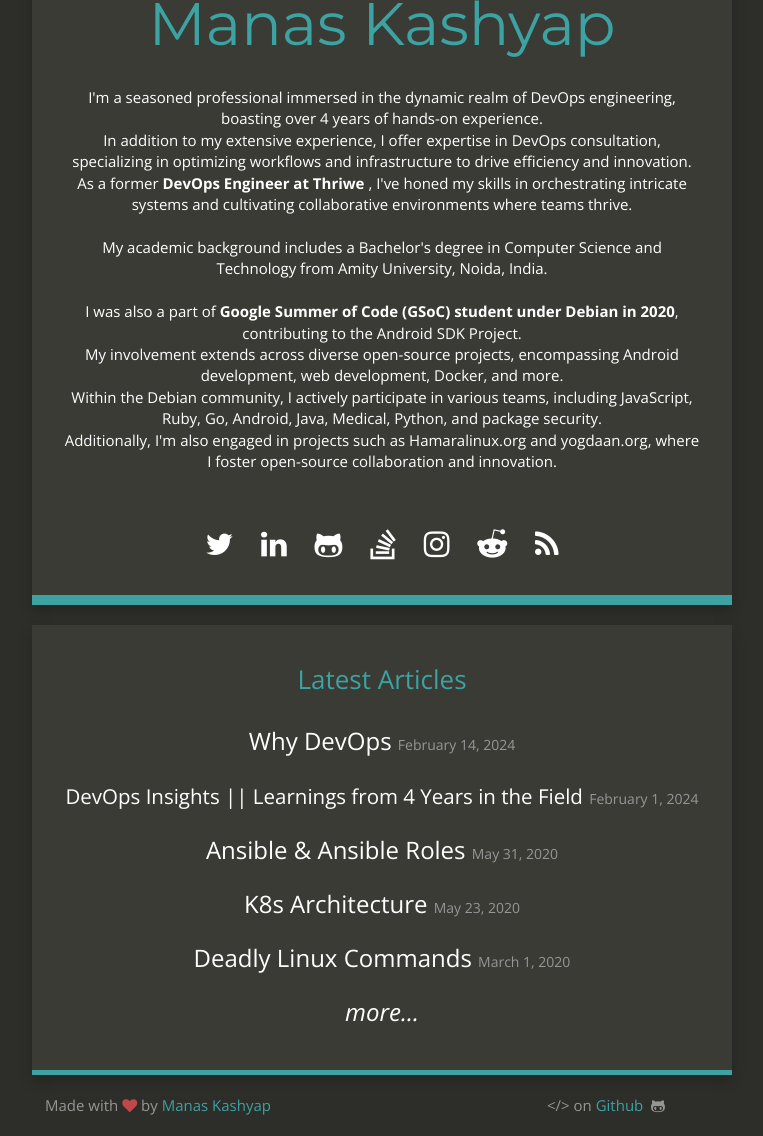
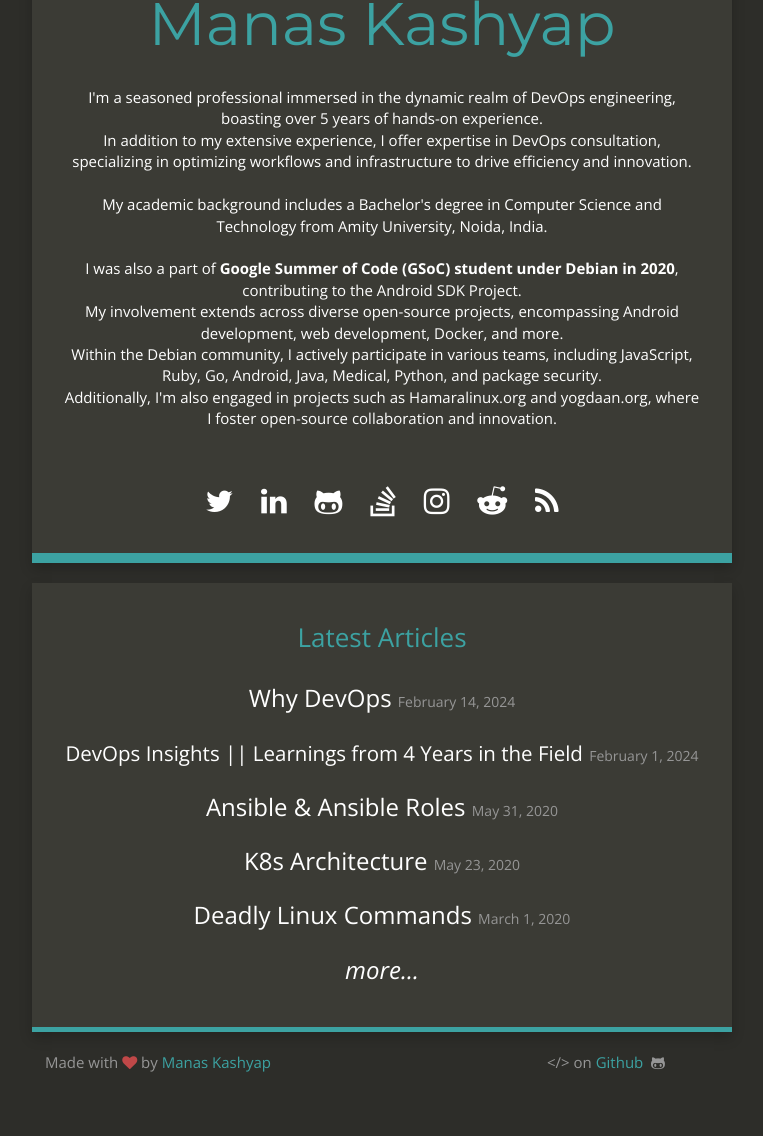
Before and after one commit to Manas-kashyap/Manas-kashyap.github.io, a Jekyll site: the page built from index.html, in a window 1280 px wide, cut to the strip 174-1310 px from the top of the page. Shown: the whole strip, without its empty margins (258-1021 px from the left). Built offline with Jekyll 4.4.1, drawn with Linux system fonts in a browser that asks for light colours; nearby versions of some CDN libraries; after the commit the page ends 1267 px from its top, so only the background shows below that.

Commit message:
changed my year of experience

```diff
--- a/_config.yml
+++ b/_config.yml
@@ -4,9 +4,8 @@ email: manas.kashyap0809@gmail.com
 description: "Senior DevOps Engineer"
 baseurl: ""
 url: "https://Manas-kashyap.github.io"
-title_description: "I'm a seasoned professional immersed in the dynamic realm of DevOps engineering, boasting over 4 years of hands-on experience.
+title_description: "I'm a seasoned professional immersed in the dynamic realm of DevOps engineering, boasting over 5 years of hands-on experience.
 <br /> In addition to my extensive experience, I offer expertise in DevOps consultation, specializing in optimizing workflows and infrastructure to drive efficiency and innovation.
-<br /> As a former <strong> DevOps Engineer at Thriwe </strong>, I've honed my skills in orchestrating intricate systems and cultivating collaborative environments where teams thrive.
 <br />
 <br /> My academic background includes a Bachelor's degree in Computer Science and Technology from Amity University, Noida, India.
 <br />
@@ -31,7 +30,7 @@ post_limit: 5
 # Social usernames/URLs
 twitter_username: manas_tech
 github_username:  Manas-kashyap
-instagram_username: nerdy.404
+instagram_username: kashyap.manas_
 reddit_username: https://www.reddit.com/user/manas-kashyap/
 linkedin_link: https://linkedin.com/in/manas-kashyap-1a2262130/
 #google_plus_link: http://carte-noire.jacobtomlinson.co.uk/
```
